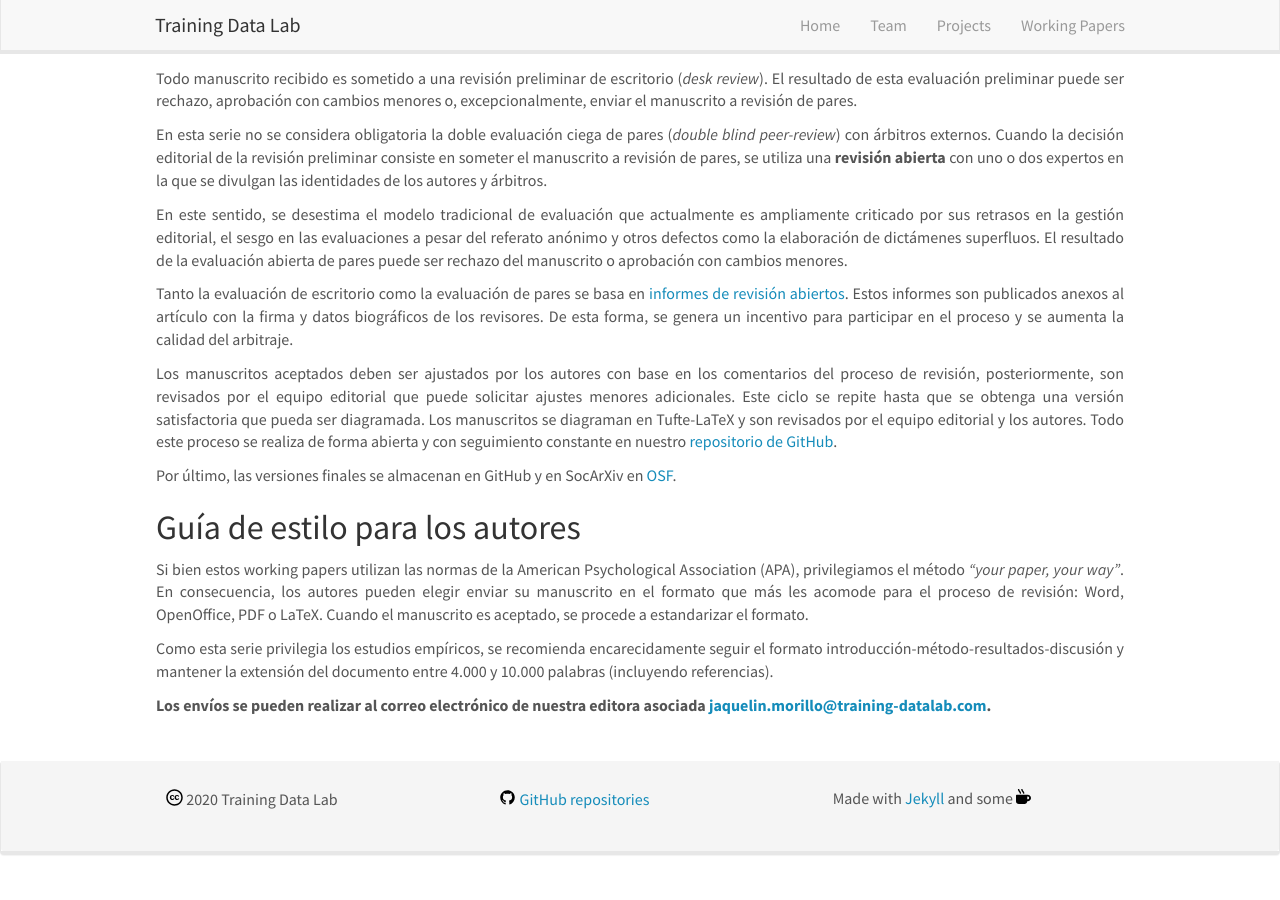
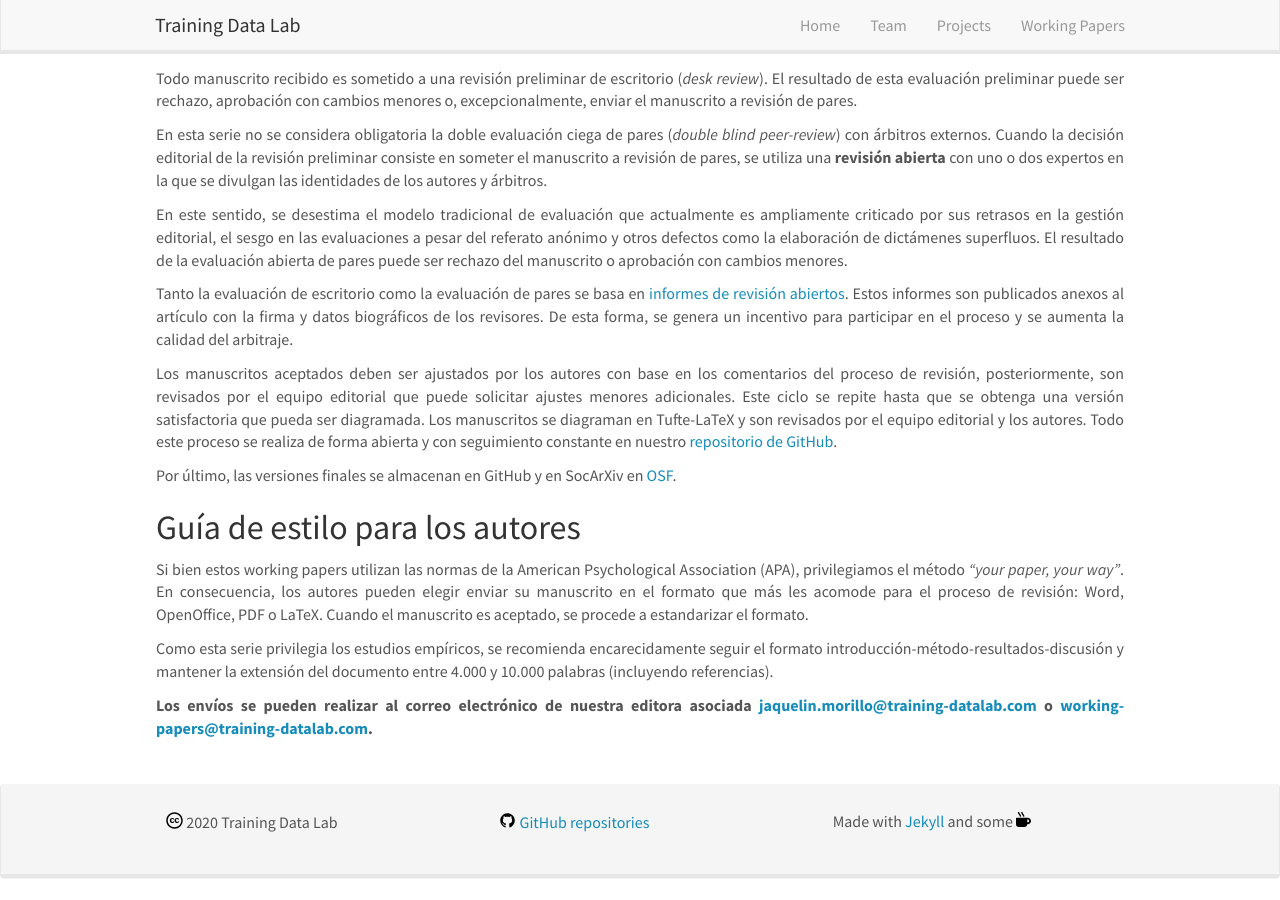
Before and after one commit to training-datalab/old-training-datalab.com, a Jekyll site: the page built from _pages/tufte-guidelines-spanish.md, in a window 1280 px wide and 900 px high, scrolled down 671 px. Built offline with Jekyll 4.4.1, drawn with Linux system fonts in a browser that asks for light colours; nearby versions of some CDN libraries; before the commit the page ends 1548 px from its top, so only the background shows below that.

Commit message:
Update tufte-guidelines-spanish.md

```diff
--- a/_pages/tufte-guidelines-spanish.md
+++ b/_pages/tufte-guidelines-spanish.md
@@ -44,5 +44,5 @@ permalink: /tufte-working-papers/guidelines-spanish/
 
 <p align=" justify">Como esta serie privilegia los estudios empíricos, se recomienda encarecidamente seguir el formato introducción-método-resultados-discusión y mantener la extensión del documento entre 4.000 y 10.000 palabras (incluyendo referencias).</p>
 
-<p align=" justify"><strong>Los envíos se pueden realizar al correo electrónico de nuestra editora asociada <a href="mailto:jaquelin.morillo@training-datalab.com">jaquelin.morillo@training-datalab.com</a>.</strong></p>
+<p align=" justify"><strong>Los envíos se pueden realizar al correo electrónico de nuestra editora asociada <a href="mailto:jaquelin.morillo@training-datalab.com">jaquelin.morillo@training-datalab.com</a> o <a href="mailto:working-papers@training-datalab.com">working-papers@training-datalab.com</a>.</strong></p>
 <br />
```
